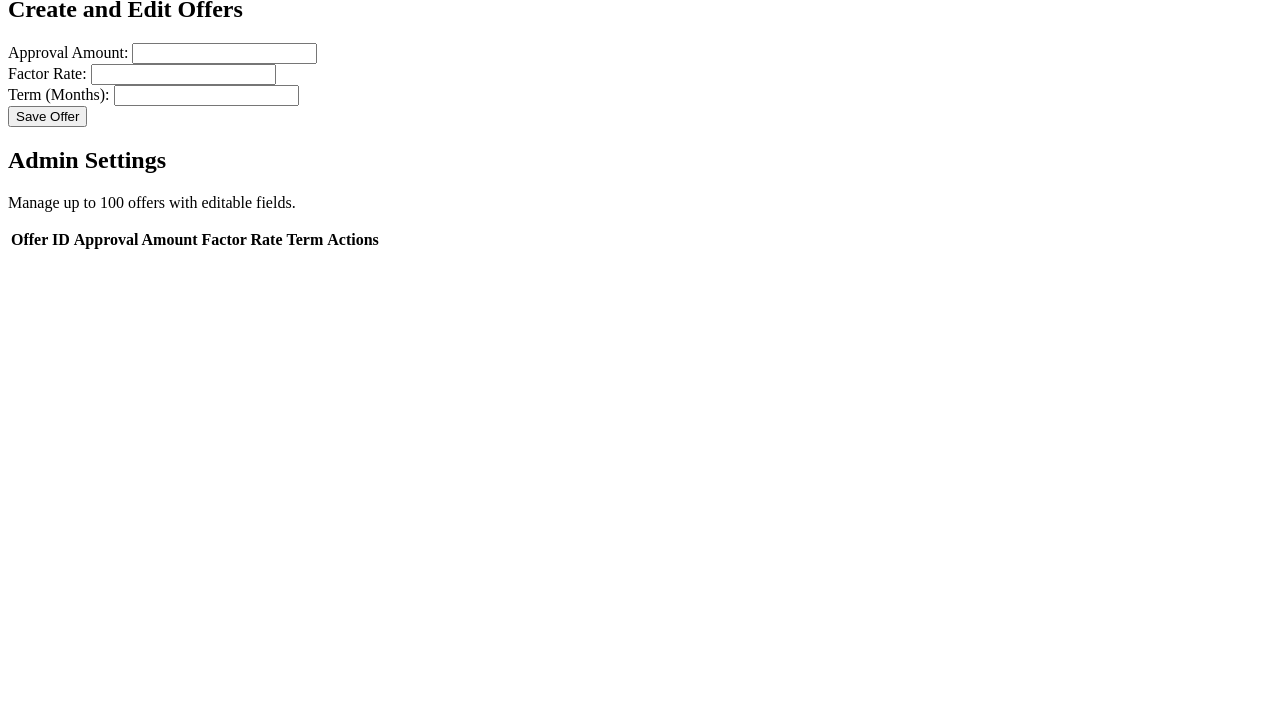
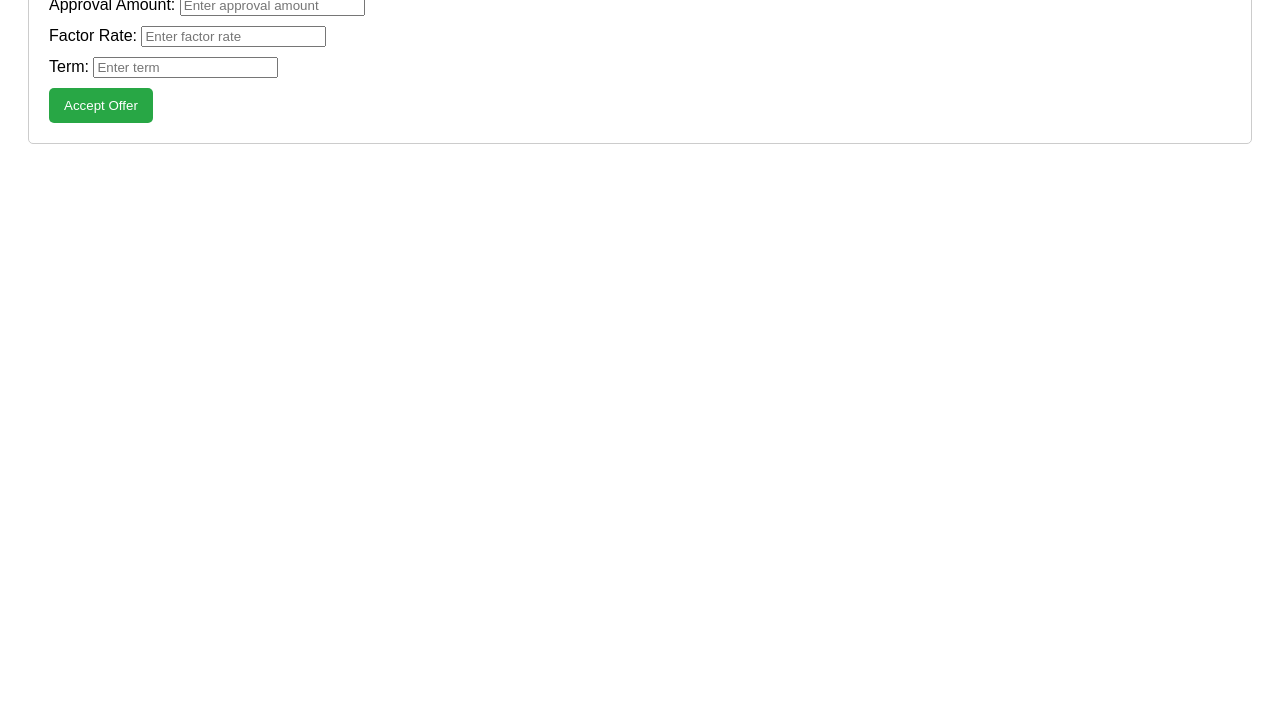
Before and after one commit to mrSpad/lfad, a website: page index.html in a window 1280 px wide. Shown: the part 84-800 px from the top of the page. Drawn offline with Linux system fonts and the light colour scheme.

Commit message:
Updated index.html with offer management system

```diff
--- a/index.html
+++ b/index.html
@@ -3,48 +3,40 @@
 <head>
     <meta charset="UTF-8">
     <meta name="viewport" content="width=device-width, initial-scale=1.0">
-    <title>Offer Management</title>
-    <link rel="stylesheet" href="styles.css">
+    <title>Offer Management System</title>
+    <style>
+        body { font-family: Arial, sans-serif; }
+        .offer-container { margin: 20px; padding: 20px; border: 1px solid #ccc; border-radius: 5px; }
+        .offer-header { font-size: 24px; margin-bottom: 10px; }
+        .offer-field { margin: 10px 0; }
+        button { padding: 10px 15px; background-color: #28a745; color: white; border: none; border-radius: 5px; cursor: pointer; }
+        button:hover { background-color: #218838; }
+    </style>
 </head>
 <body>
-    <header>
-        <h1>Manage Offers</h1>
-    </header>
-    <main>
-        <section id="offer-management">
-            <h2>Create and Edit Offers</h2>
-            <form id="offer-form">
-                <label for="approval-amount">Approval Amount:</label>
-                <input type="number" id="approval-amount" name="approval-amount" required>
-                <br>
-                <label for="factor-rate">Factor Rate:</label>
-                <input type="number" id="factor-rate" name="factor-rate" step="0.01" required>
-                <br>
-                <label for="term">Term (Months):</label>
-                <input type="number" id="term" name="term" required>
-                <br>
-                <button type="submit">Save Offer</button>
-            </form>
-        </section>
-        <section id="manage-settings">
-            <h2>Admin Settings</h2>
-            <p>Manage up to 100 offers with editable fields.</p>
-            <table>
-                <thead>
-                    <tr>
-                        <th>Offer ID</th>
-                        <th>Approval Amount</th>
-                        <th>Factor Rate</th>
-                        <th>Term</th>
-                        <th>Actions</th>
-                    </tr>
-                </thead>
-                <tbody id="offer-list">
-                    <!-- Dynamic offer entries will be populated here -->
-                </tbody>
-            </table>
-        </section>
-    </main>
-    <script src="script.js"></script>
+    <div class="offer-container">
+        <div class="offer-header">Current Offer</div>
+        <div class="offer-field">
+            <label for="approval-amount">Approval Amount:</label>
+            <input type="text" id="approval-amount" placeholder="Enter approval amount" />
+        </div>
+        <div class="offer-field">
+            <label for="factor-rate">Factor Rate:</label>
+            <input type="text" id="factor-rate" placeholder="Enter factor rate" />
+        </div>
+        <div class="offer-field">
+            <label for="term">Term:</label>
+            <input type="text" id="term" placeholder="Enter term" />
+        </div>
+        <button id="accept-offer">Accept Offer</button>
+    </div>
+    <script>
+        document.getElementById('accept-offer').addEventListener('click', function() {
+            const approvalAmount = document.getElementById('approval-amount').value;
+            const factorRate = document.getElementById('factor-rate').value;
+            const term = document.getElementById('term').value;
+            alert(`Offer accepted with Approval Amount: $${approvalAmount}, Factor Rate: ${factorRate}, Term: ${term}`);
+        });
+    </script>
 </body>
 </html>
```
